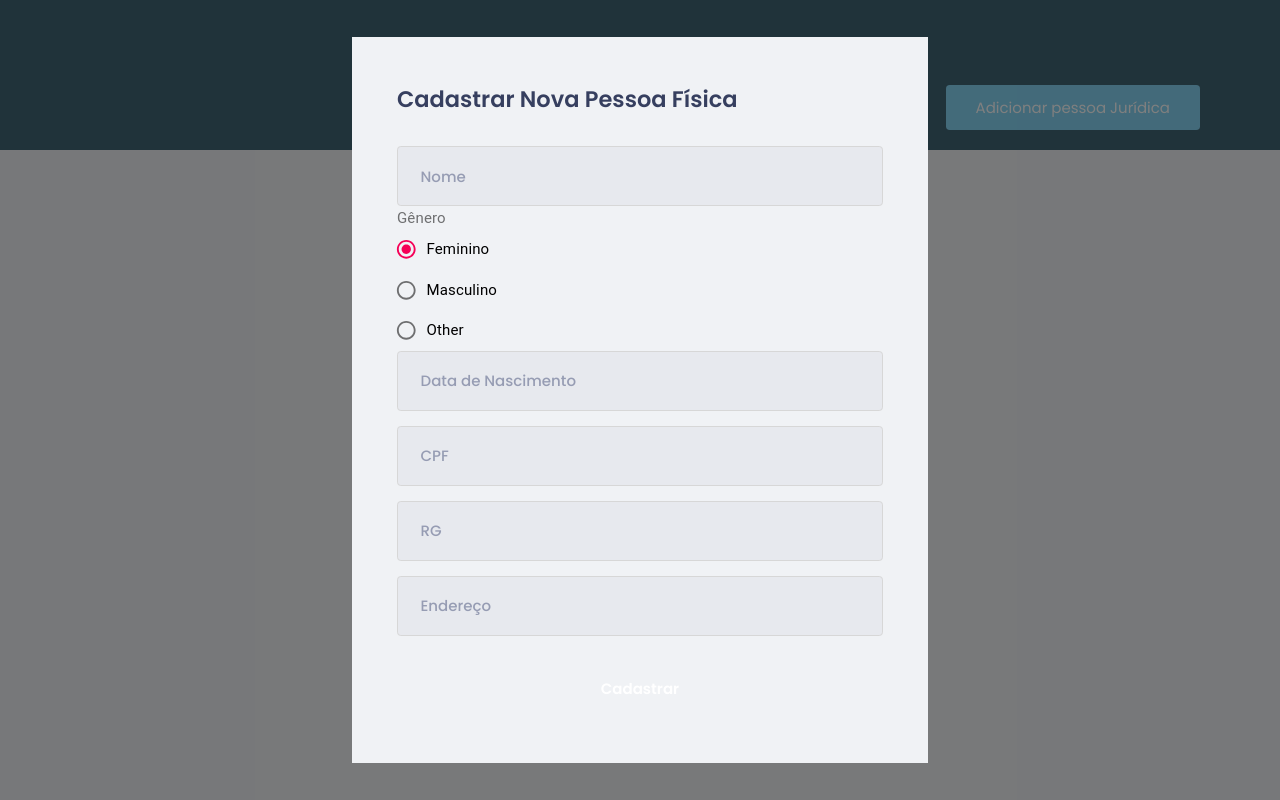
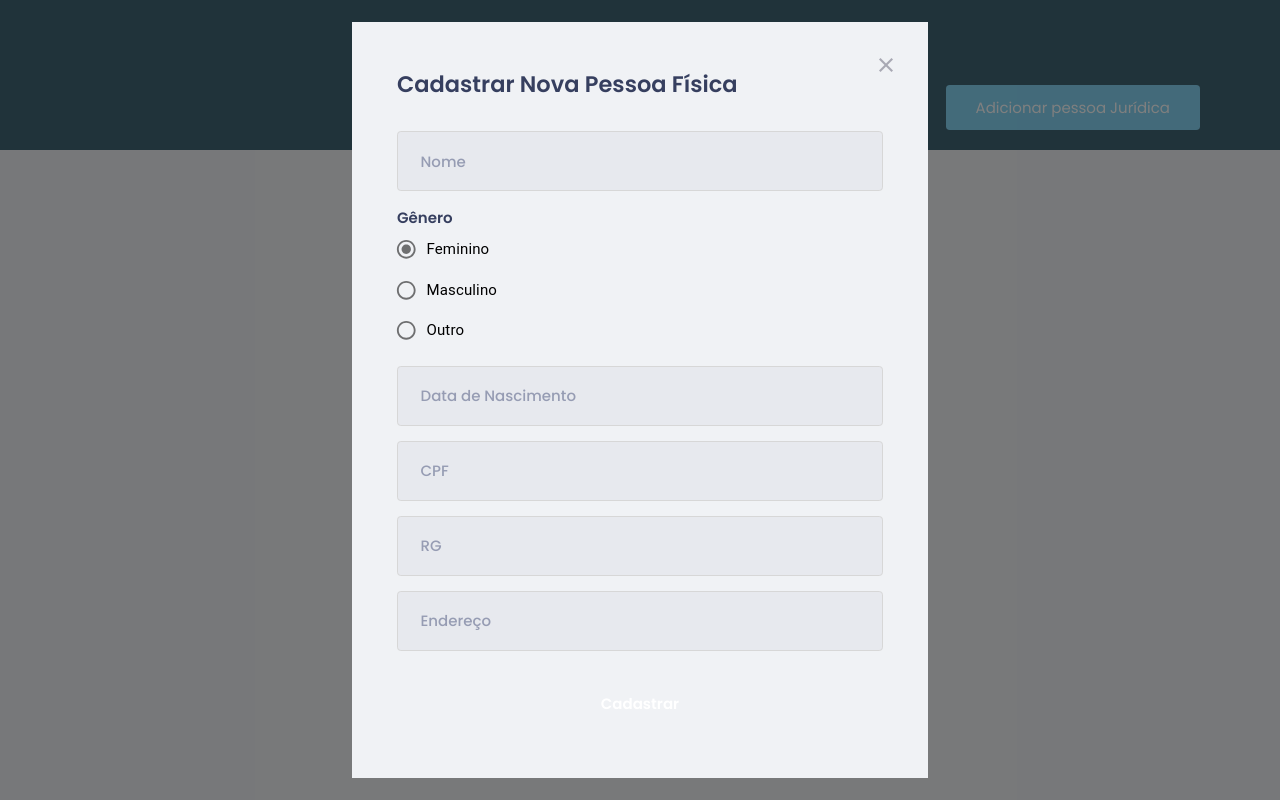
Before and after one commit to marinajulia/Estacionamento-front-end-, a React (Create React App) app: page / in a window 1280 px wide. Both pictures are taken after a click on the button "Adicionar Pessoa Física". Built offline with nearby package versions, Linux system fonts and the light colour scheme.

Commit message:
chore: Add modals

```diff
--- a/src/components/AddNewLegalPersonModal/index.tsx
+++ b/src/components/AddNewLegalPersonModal/index.tsx
@@ -1,6 +1,9 @@
 import Modal from 'react-modal';
 import { useLegalPerson } from '../../hooks/useLegalPerson';
 import { Container } from './styles';
+import InputMask from "react-input-mask";
+import close from '../../assets/close.png';
+import { useState } from 'react';
 
 interface NewLegalPersonModalProps{
     isOpen: boolean;
@@ -9,7 +12,10 @@ interface NewLegalPersonModalProps{
 
 export function NewLegalPersonModal({isOpen, onRequestClose}: NewLegalPersonModalProps){
     const {createLegalPerson} = useLegalPerson();
-
+    const [corporateName, setCorporateName] = useState('');
+    const [fantasyName, setFantasyName] = useState('');
+    const [cnpj, setCnpj] = useState('');
+    const [adress, setAdress] = useState('');
     return(
         <Modal
         isOpen={isOpen}
@@ -18,29 +24,29 @@ export function NewLegalPersonModal({isOpen, onRequestClose}: NewLegalPersonModa
         className="react-modal-content"
         >
             <button type="button" onClick={onRequestClose} className="react-modal-close">
-                {/* <img src={close} alt="Fechar modal" /> */}
+                <img src={close} alt="Fechar modal" />
             </button>
             <Container>
                 <h2>Cadastrar Nova Pessoa Jurídica</h2>
                 <input
-                    placeholder="RazaoSocial"
-                    // value={title}
+                    placeholder="Razão Social"
+                    value={corporateName}
                     // onChange={event => setTitle(event.target.value)}
                 />
                 <input
                     placeholder="Nome Fantasia"
-                    // value={amount}
+                    value={fantasyName}
                     // onChange={event => setAmount(Number(event.target.value))}
                 />
-                <input
+                <InputMask
                     placeholder="CNPJ"
-                    type="number"
-                    // value={amount}
+                    mask="99.999.999/999-99"
+                    value={cnpj}
                     // onChange={event => setAmount(Number(event.target.value))}
                 />
                 <input
                     placeholder="Endereço"
-                    // value={amount}
+                    value={adress}
                     // onChange={event => setAmount(Number(event.target.value))}
                 />
                 <button type="submit">Cadastrar</button>
--- a/src/components/AddNewPhysicalPersonModal/index.tsx
+++ b/src/components/AddNewPhysicalPersonModal/index.tsx
@@ -2,8 +2,11 @@ import { usePhysicalPerson } from "../../hooks/usePhysicalPerson";
 import Modal from 'react-modal';
 import { Container } from "./styles";
 import RadioGroup from '@material-ui/core/RadioGroup';
-import { FormControl, FormControlLabel, FormLabel, Radio } from "@material-ui/core";
+import { FormControlLabel, FormLabel, Radio } from "@material-ui/core";
 import InputMask from "react-input-mask";
+import close from '../../assets/close.png';
+import { useState } from "react";
+
 interface NewPhysicalPersonModalProps{
     isOpen: boolean;
     onRequestClose: () => void;
@@ -11,6 +14,10 @@ interface NewPhysicalPersonModalProps{
 
 export function NewPhysicalPersonModal({isOpen, onRequestClose}: NewPhysicalPersonModalProps){
     const {createPhysicalPerson} = usePhysicalPerson();
+    const [name, setName] = useState('');
+    const [cpf, setCategory] = useState('');
+    const [rg, setAmount] = useState('');
+    const [adress, setAdress] = useState('');
 
     return(
         <Modal
@@ -20,42 +27,44 @@ export function NewPhysicalPersonModal({isOpen, onRequestClose}: NewPhysicalPers
         className="react-modal-content"
         >
             <button type="button" onClick={onRequestClose} className="react-modal-close">
-                {/* <img src={close} alt="Fechar modal" /> */}
+                <img src={close} alt="Fechar modal" />
             </button>
+
             <Container>
                 <h2>Cadastrar Nova Pessoa Física</h2>
                 <input
                     placeholder="Nome"
-                    // value={title}
+                    value={name}
                     // onChange={event => setTitle(event.target.value)}
                 />
-                    <FormLabel id="demo-radio-buttons-group-label">Gênero</FormLabel>
+                <h4 id="demo-radio-buttons-group-label">Gênero</h4>
                 <RadioGroup
+                    className="radio"
                     aria-labelledby="demo-radio-buttons-group-label"
                     defaultValue="female"
                     name="radio-buttons-group"
                 >
-                        <FormControlLabel value="female" control={<Radio />} label="Feminino" />
-                        <FormControlLabel value="male" control={<Radio />} label="Masculino" />
-                        <FormControlLabel value="other" control={<Radio />} label="Other" />
+                    <FormControlLabel value="female" control={<Radio color="default"/>} label="Feminino" />
+                    <FormControlLabel value="male" control={<Radio color="default" />} label="Masculino" />
+                    <FormControlLabel value="other" control={<Radio color="default" />} label="Outro" />
                 </RadioGroup>
 
                 <InputMask mask="99/99/9999" placeholder="Data de Nascimento"/>
-                <input
+                <InputMask
+                    mask="999.999.999-99"
                     placeholder="CPF"
-                    type="number"
-                    // value={amount}
+                    value={cpf}
                     // onChange={event => setAmount(Number(event.target.value))}
                 />
-                 <input
+                <InputMask
                     placeholder="RG"
-                    type="number"
-                    // value={amount}
+                    mask="99.999.999-9"
+                    value={rg}
                     // onChange={event => setAmount(Number(event.target.value))}
                 />
                 <input
                     placeholder="Endereço"
-                    // value={title}
+                    value={adress}
                     // onChange={event => setTitle(event.target.value)}
                 />
                 <button type="submit">Cadastrar</button>
--- a/src/components/AddNewPhysicalPersonModal/styles.ts
+++ b/src/components/AddNewPhysicalPersonModal/styles.ts
@@ -6,6 +6,13 @@ export const Container = styled.form`
         color: var(--text-title);
         font-size: 1.5rem;
         margin-bottom: 2rem;
+    }
+    h4{
+        color: var(--text-title);
+        margin-top: 1rem;
+    }
+    .radio{
+        margin-bottom: 1rem;
     }
     input{
         width: 100%;
```
Also changed, not shown: src/assets/close.png (added). Lines whose indentation alone changed are shown as unchanged.
